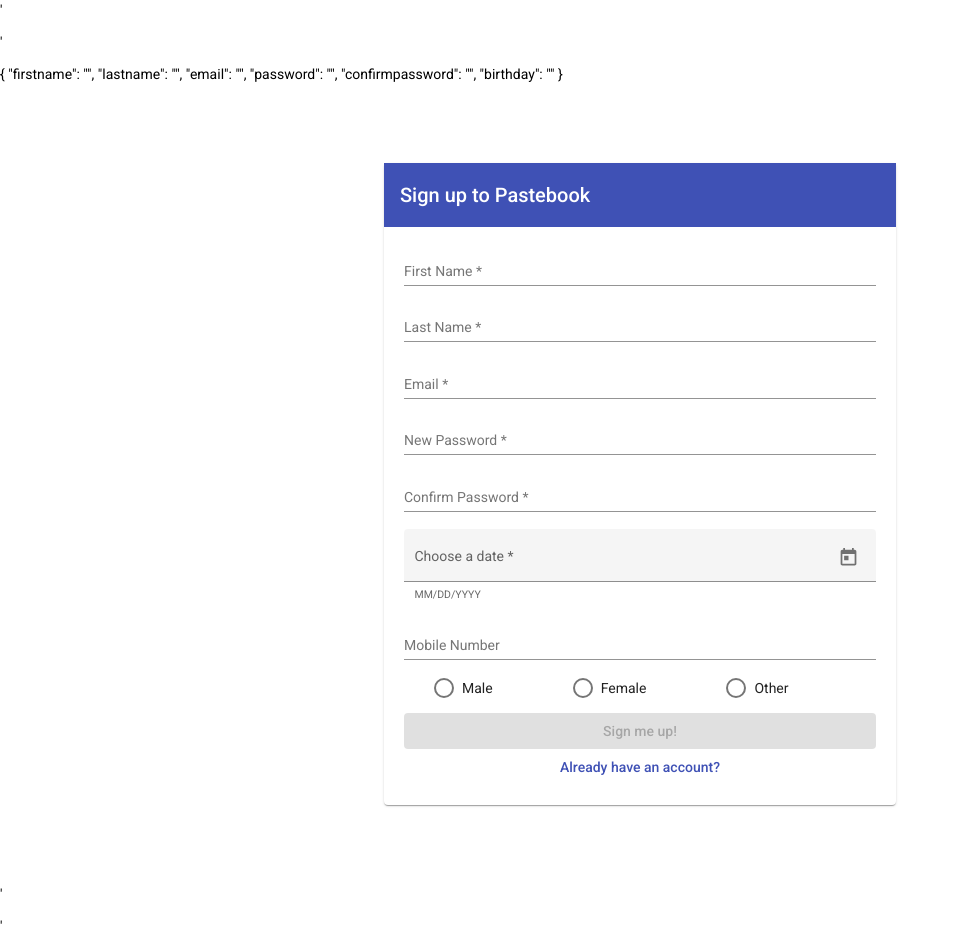
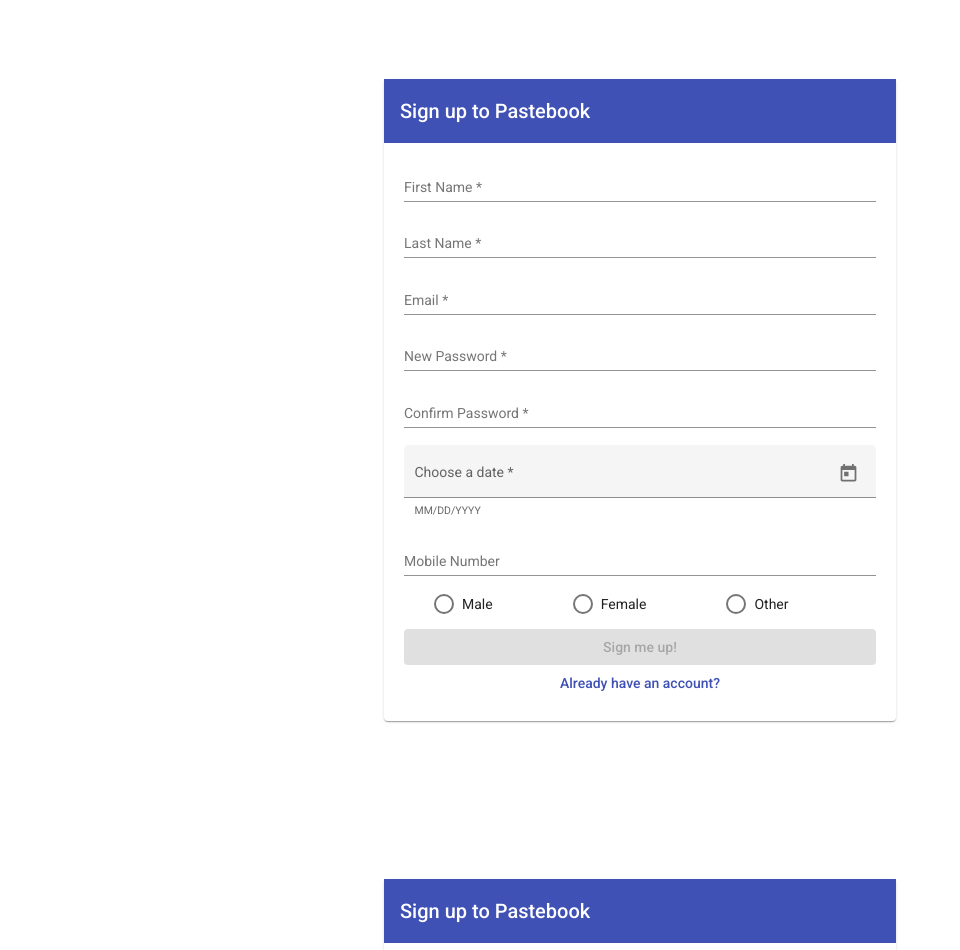
Before and after one commit to jaddie-lorzano/pastebook-app, an Angular app: page /register in a window 1280 px wide. Shown: the top 950 px of the page, without its empty margins (0-960 px from the left). Built offline with nearby package versions, Linux system fonts and the light colour scheme.

Commit message:
Edit Registration

```diff
--- a/src/app/registration/registration.component.html
+++ b/src/app/registration/registration.component.html
@@ -1,7 +1,3 @@
-<p>'</p>                                <!-- dont forget -->
-<p>'</p>                                <!-- to delete these rows -->
-<div>{{registerForm.value | json}}</div>
-
 <div fxLayoutAlign="center center" fxFlexFill class="main-div">
     <mat-card fxFlex="40">
         <mat-toolbar color="primary">Sign up to Pastebook</mat-toolbar>
```
